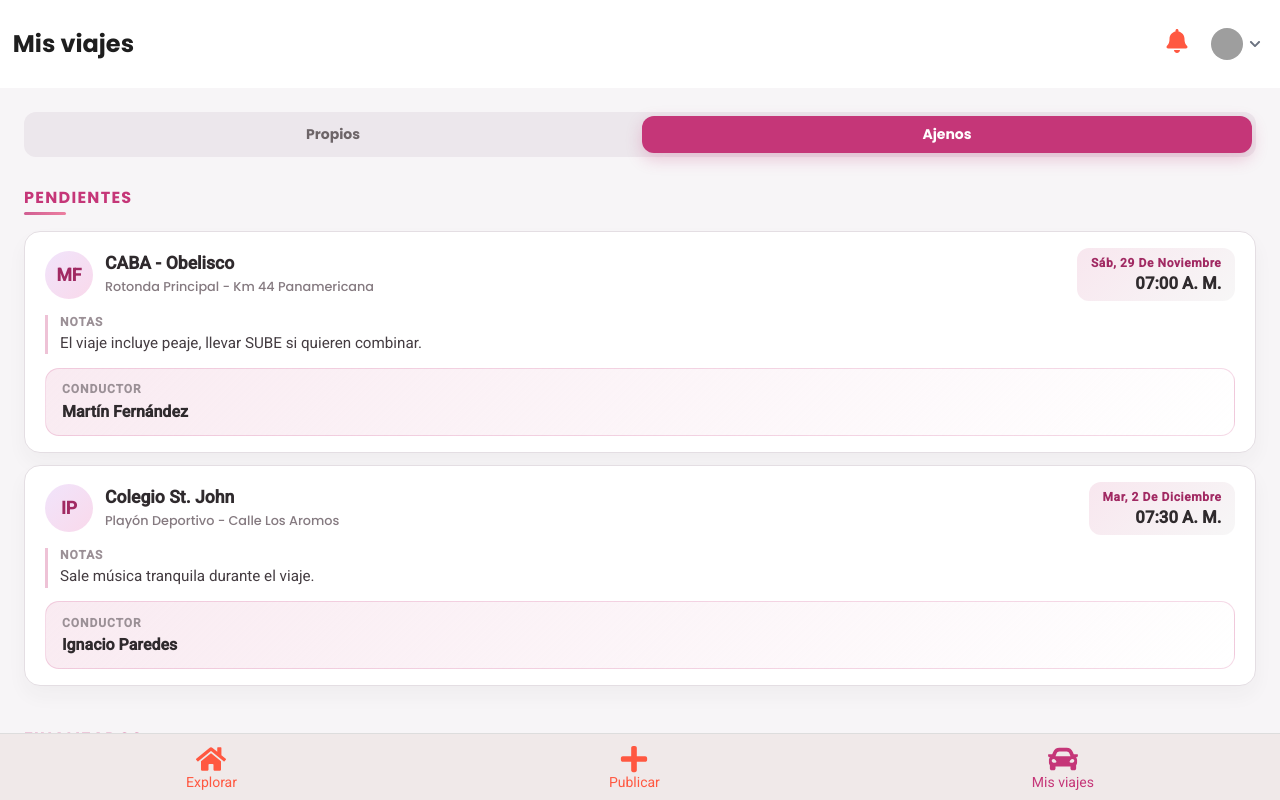
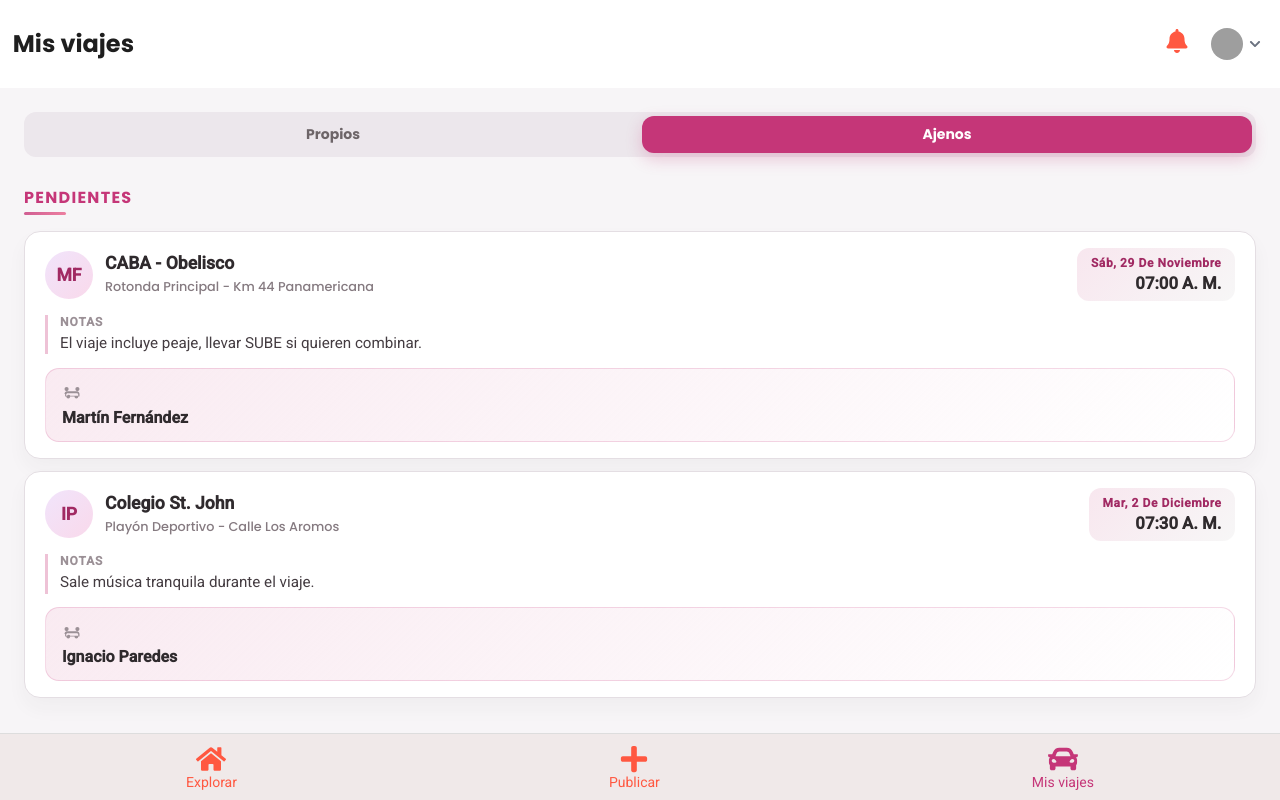
Before and after one commit to valenbarba/proyectoCarpooling, a React (Create React App) app: page /mis-viajes in a window 1280 px wide. Both pictures are taken after a click on the tab "Ajenos". Shown: the top 800 px of the page. Built offline with nearby package versions, Linux system fonts and the light colour scheme; grey boxes are pictures that could not be loaded.

Commit message:
Add conductor icon and styles

```diff
--- a/src/components/TarjetaMiViaje.css
+++ b/src/components/TarjetaMiViaje.css
@@ -152,6 +152,21 @@
   font-weight: 600;
 }
 
+.viaje-card__label-icon {
+  display: inline-flex;
+  align-items: center;
+  justify-content: center;
+  width: 1.25rem;
+  height: 1.25rem;
+  fill: currentColor;
+}
+
+.viaje-card__label-icon svg {
+  width: 100%;
+  height: 100%;
+  fill: currentColor;
+}
+
 .viaje-card__valor {
   color: #443c41;
   font-size: 0.95rem;
--- a/src/components/TarjetaMiViaje.jsx
+++ b/src/components/TarjetaMiViaje.jsx
@@ -91,7 +91,19 @@ function TarjetaMiViaje({ viaje, tipo, estado }) {
       {tipo === "ajeno" && (
         <div className="viaje-card__conductor">
           <div className="viaje-card__conductor-datos">
-            <span className="viaje-card__label">Conductor</span>
+            <span
+              className="viaje-card__label viaje-card__label-icon"
+              role="img"
+              aria-label="Conductor"
+            >
+              <svg
+                xmlns="http://www.w3.org/2000/svg"
+                viewBox="0 0 24 24"
+                aria-hidden="true"
+              >
+                <path d="M5.5 11a2.5 2.5 0 1 1 0-5 2.5 2.5 0 0 1 0 5zm13 0a2.5 2.5 0 1 1 0-5 2.5 2.5 0 0 1 0 5zM3 14.25C3 12.455 4.455 11 6.25 11h11.5C19.545 11 21 12.455 21 14.25v2.5c0 .414-.336.75-.75.75h-.75a2.25 2.25 0 0 1-4.5 0H9.75a2.25 2.25 0 0 1-4.5 0H4.5a.75.75 0 0 1-.75-.75v-2.5zm3.75-.75C5.784 13.5 5 14.284 5 15.25V16.5h1.076a2.25 2.25 0 0 1 3.848 0h9.576V15.25c0-.966-.784-1.75-1.75-1.75H6.75z" />
+              </svg>
+            </span>
             <div className="viaje-card__conductor-identidad">
               <span className="viaje-card__conductor-nombre">
                 {viaje.conductor || "Por confirmar"}
```
